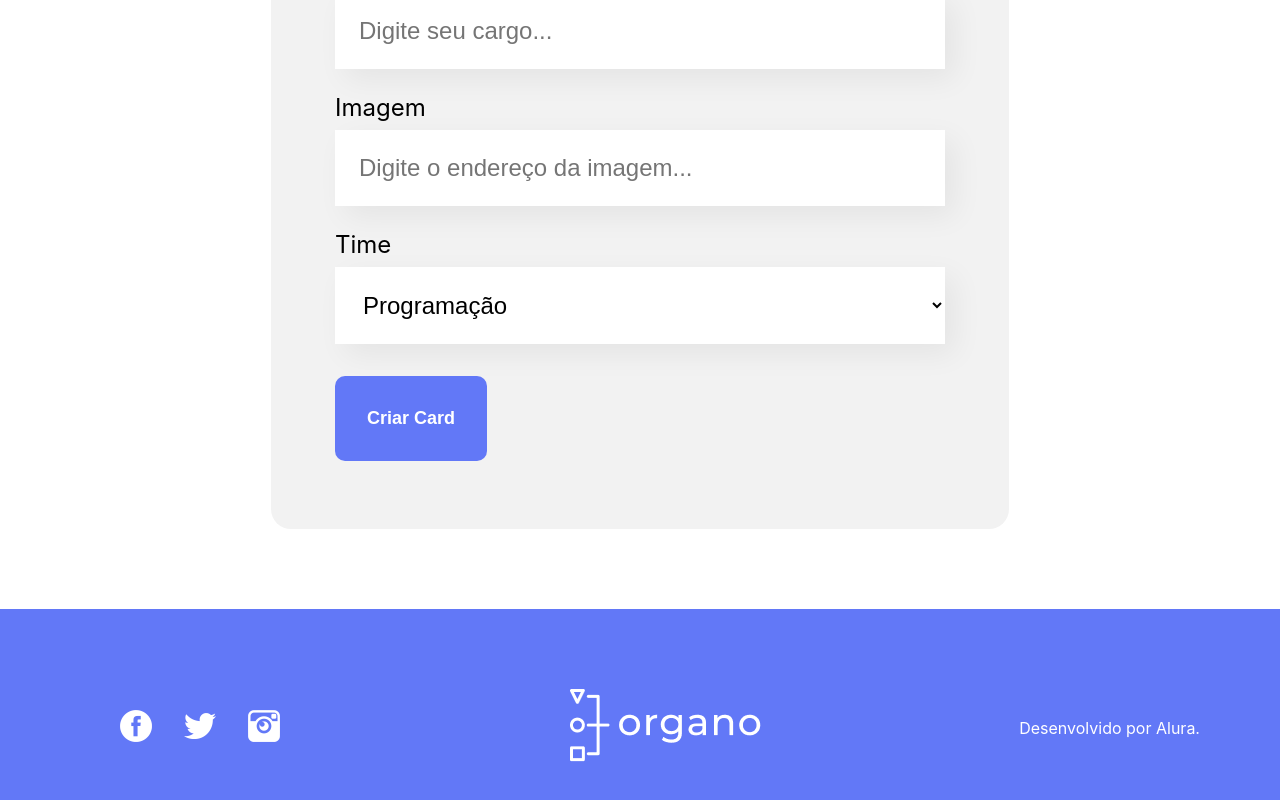
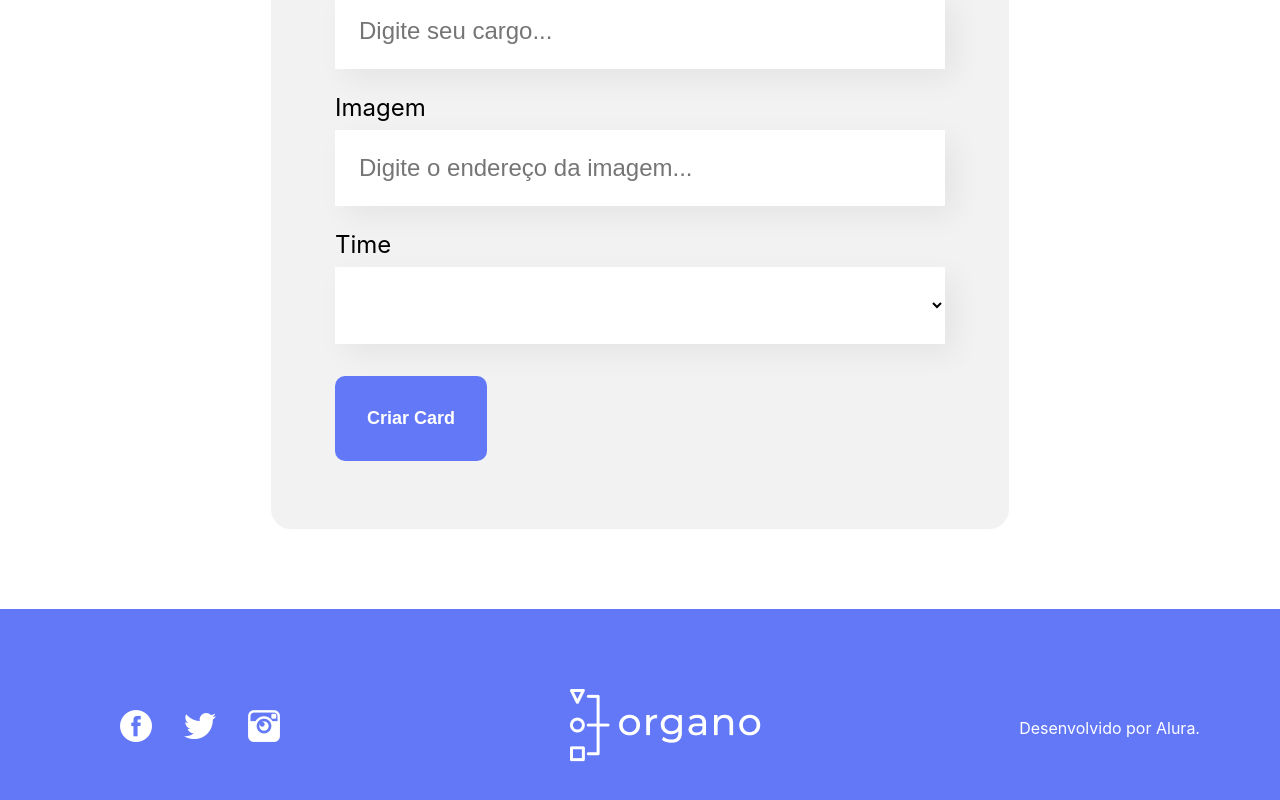
Before and after one commit to Kaueaugustofiap/ReactJS_Organo, a React (Create React App) app: page / in a window 1280 px wide. Shown: the part 868-1668 px from the top of the page. Built offline with nearby package versions, Linux system fonts and the light colour scheme.

Commit message:
Corrigindo a ListaSuspensa

```diff
--- a/src/componentes/ListaSuspensa/index.js
+++ b/src/componentes/ListaSuspensa/index.js
@@ -4,7 +4,8 @@ const ListaSuspensa = (props) => {
     return (
         <div className='lista-suspensa'>
             <label>{props.label}</label>
-            <select onChange={evento => props.aoAlterado(evento.target.value)} required={props.obrigatorio} value={props.value}>
+            <select onChange={evento => props.aoAlterado(evento.target.value)} required={props.obrigatorio} value={props.valor}>
+                <option value=""></option>
                 {props.itens.map(item => {
                     return <option key={item}>{item}</option>
                 })}
```
